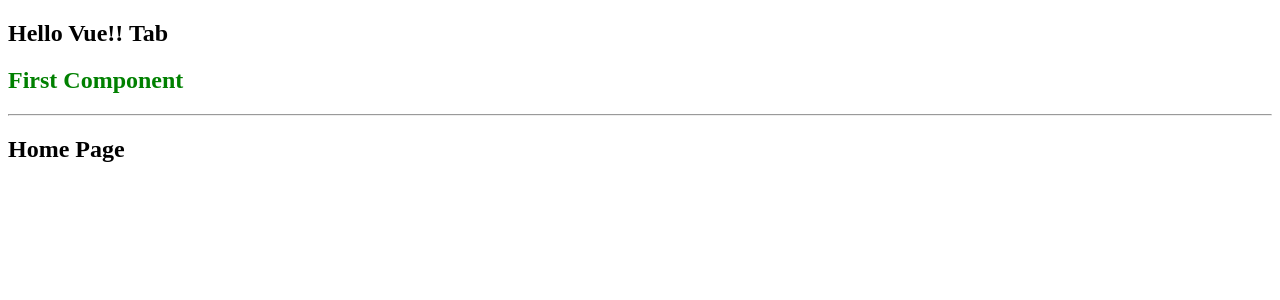
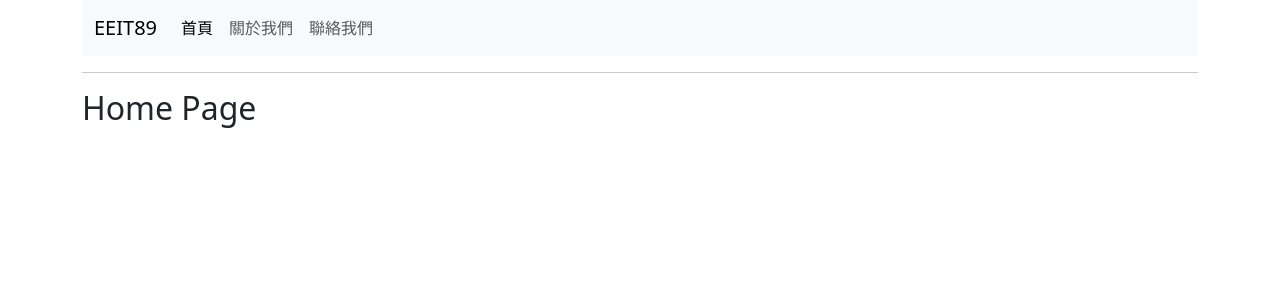
Before and after one commit to HsiaoHungWang/vue-eeit89, a Vue app: page / in a window 1280 px wide. Shown: the top 300 px of the page. Built offline with nearby package versions, Linux system fonts and the light colour scheme.

Commit message:
套用 bootstrap 製作導覽列的功能

```diff
--- a/package.json
+++ b/package.json
@@ -9,6 +9,8 @@
     "preview": "vite preview"
   },
   "dependencies": {
+    "bootstrap": "^5.3.3",
+    "bootstrap-icons": "^1.11.3",
     "vue": "^3.5.13",
     "vue-router": "^4.5.0"
   },
--- a/src/App.vue
+++ b/src/App.vue
@@ -1,21 +1,21 @@
 <script setup>
-import FirstComponent from './components/FirstComponent.vue';
-import AboutView from './views/AboutView.vue';
-import ContactView from './views/ContactView.vue';
-import HomeView from './views/HomeView.vue';
+import 'bootstrap/dist/css/bootstrap.min.css'
+import 'bootstrap/dist/js/bootstrap.min.js'
+import 'bootstrap-icons/font/bootstrap-icons.min.css'
+import NavbarComponent from './components/NavbarComponent.vue';
 
 
 </script>
 
 <template>
-<h2>Hello Vue!! Tab</h2>
-<FirstComponent></FirstComponent>
-<!-- <first-component></first-component>
- <HomeView></HomeView>
- <AboutView></AboutView>
- <ContactView></ContactView> -->
- <hr />
+<div class="container">
+  <NavbarComponent></NavbarComponent>
+<hr />
+
  <RouterView></RouterView>
+
+</div>
+
 
 </template>
 
--- /dev/null
+++ b/src/components/NavbarComponent.vue
@@ -0,0 +1,34 @@
+<script setup>
+
+</script>
+
+<template>
+   <nav class="navbar navbar-expand-lg bg-body-tertiary">
+  <div class="container-fluid">
+    <a class="navbar-brand" href="#">EEIT89</a>
+    <button class="navbar-toggler" type="button" data-bs-toggle="collapse" data-bs-target="#navbarNav" aria-controls="navbarNav" aria-expanded="false" aria-label="Toggle navigation">
+      <span class="navbar-toggler-icon"></span>
+    </button>
+    <div class="collapse navbar-collapse" id="navbarNav">
+      <ul class="navbar-nav">
+        <li class="nav-item">
+          <RouterLink to="/" class="nav-link active">首頁</RouterLink>
+        </li>
+        <li class="nav-item">
+
+<RouterLink to="/about"  class="nav-link">關於我們</RouterLink>
+        </li>
+        <li class="nav-item">
+
+<RouterLink to="/contact"  class="nav-link">聯絡我們</RouterLink>
+        </li>
+
+      </ul>
+    </div>
+  </div>
+</nav>
+</template>
+
+<style lang="css" scoped>
+
+</style>
```
Also changed, not shown: 1 other file (tests, documents, lock files or other folders).
